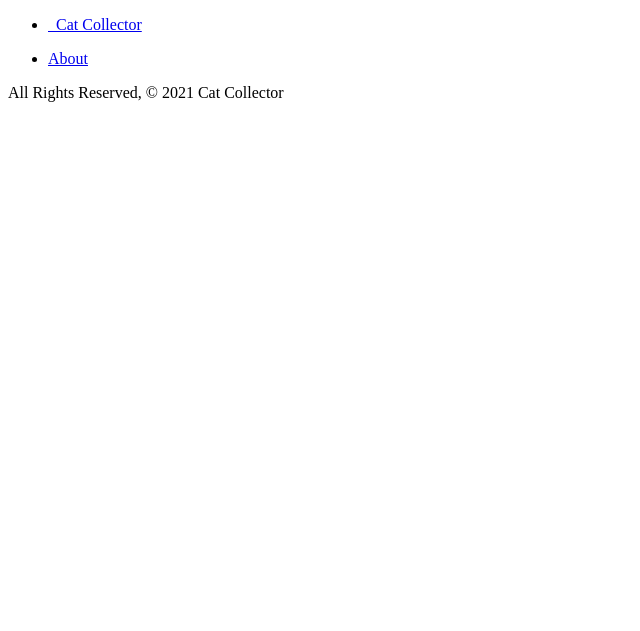
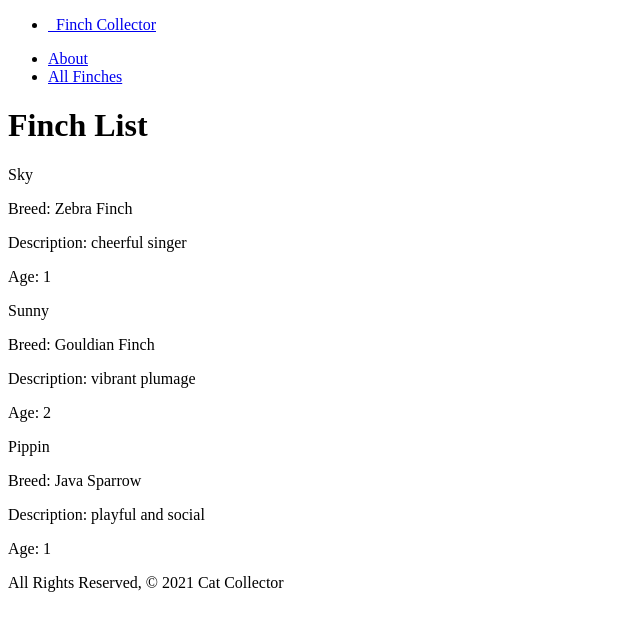
Before and after one commit to ianpetercreative/finchcollector, a Django app: page /finches/ in a window 1280 px wide. Shown: the top 631 px of the page, without its empty margins (0-640 px from the left). Run offline with Django 4.2, Linux system fonts and the light colour scheme.

Commit message:
add placeholder info on home and about pages. Add code to iterate over the finches and display the information for each finch.

```diff
--- a/main_app/templates/about.html
+++ b/main_app/templates/about.html
@@ -2,4 +2,8 @@
 
 {% block content %}
 
+<h1>About the Finch Collector</h1>
+<hr>
+<p>Hire the Finch Collector!</p>
+
 {% endblock %}
--- a/main_app/templates/base.html
+++ b/main_app/templates/base.html
@@ -11,10 +11,11 @@
     <nav>
       <div>
         <ul>
-          <li><a href="/">&nbsp;&nbsp;Cat Collector</a></li>
+          <li><a href="/">&nbsp;&nbsp;Finch Collector</a></li>
         </ul>
         <ul>
           <li><a href="/about">About</a></li>
+          <li><a href="/finches">All Finches</a></li>
         </ul>
       </div>
     </nav>
--- a/main_app/templates/finches/index.html
+++ b/main_app/templates/finches/index.html
@@ -2,4 +2,21 @@
 
 {% block content %}
 
+<h1>Finch List</h1>
+
+{% for finch in finches %}
+<div>
+    <div>
+        <span>{{ finch.name }}</span>
+        <p>Breed: {{ finch.breed }}</p>
+        <p>Description: {{ finch.description }}</p>
+        {% if finch.age > 0 %}
+            <p>Age: {{ finch.age }}</p>
+        {% else %}
+            <p>Age: Chick</p>
+        {% endif %}
+    </div>
+</div>
+{% endfor %}
+
 {% endblock %}
--- a/main_app/templates/home.html
+++ b/main_app/templates/home.html
@@ -2,4 +2,6 @@
 
 {% block content %}
 
+<h1>Home</h1>
+
 {% endblock %}
```
